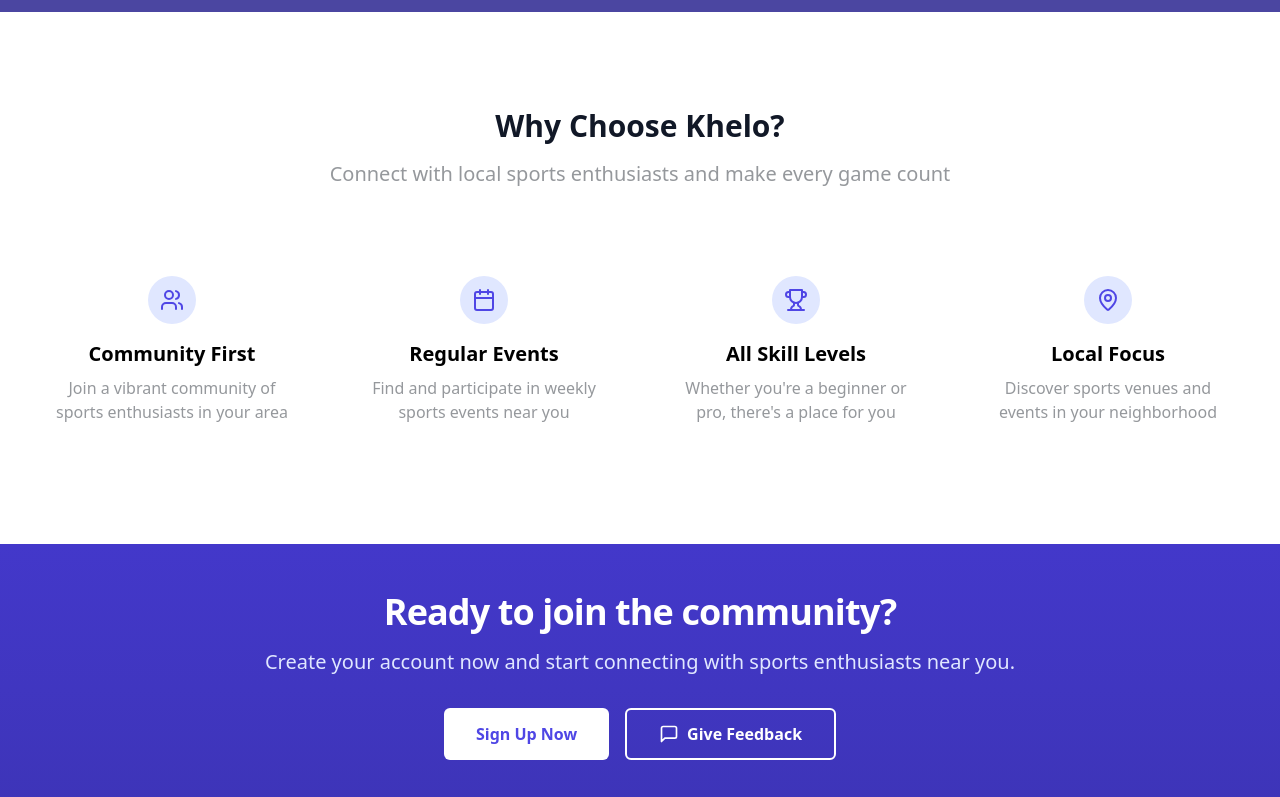
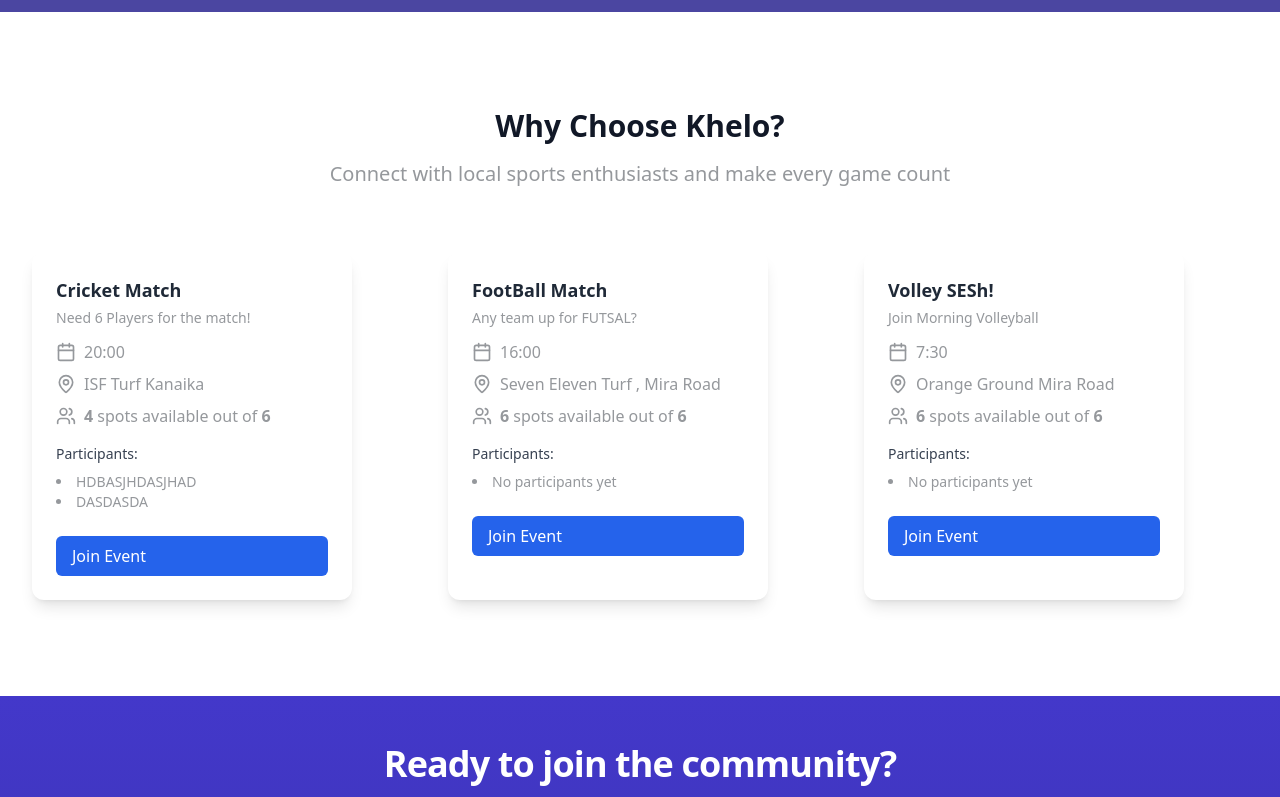
Before and after one commit to EM-brijesh/khel_fron, a React (Vite) app: page / in a window 1280 px wide. Shown: the part 536-1333 px from the top of the page. Built offline with nearby package versions, Linux system fonts and the light colour scheme; grey boxes are pictures that could not be loaded.

Commit message:
card_view_added

```diff
--- a/src/components/Features.tsx
+++ b/src/components/Features.tsx
@@ -1,21 +1,8 @@
 import React from 'react';
-import { Users, Calendar, Trophy, MapPin } from 'lucide-react';
 
-interface FeatureProps {
-  icon: React.ReactNode;
-  title: string;
-  description: string;
-}
+import Card from './StaticCard';
 
-const Feature = ({ icon, title, description }: FeatureProps) => (
-  <div className="flex flex-col items-center text-center p-6">
-    <div className="bg-indigo-100 p-3 rounded-full mb-4">
-      {icon}
-    </div>
-    <h3 className="text-xl font-semibold mb-2">{title}</h3>
-    <p className="text-gray-600">{description}</p>
-  </div>
-);
+
 
 export const Features = () => {
   return (
@@ -25,7 +12,34 @@
           <h2 className="text-3xl font-bold text-gray-900">Why Choose Khelo?</h2>
           <p className="mt-4 text-xl text-gray-600">Connect with local sports enthusiasts and make every game count</p>
         </div>
-        <div className="grid grid-cols-1 md:grid-cols-2 lg:grid-cols-4 gap-8">
+
+        <div className="grid grid-cols-3 gap-8">
+                  {/* Cards only on Home page */}
+                  <Card
+                    title="Cricket Match"
+                    desc="Need 6 Players for the match!"
+                    date="20:00"
+                    location="ISF Turf Kanaika"
+                    vacant={6} isFull={false} participants={['HDBASJHDASJHAD' , 'DASDASDA']}                  />
+                  <Card
+                    title="FootBall Match"
+                    desc="Any team up for FUTSAL?"
+                    date="16:00"
+                    location="Seven Eleven Turf , Mira Road"
+                    vacant={6} isFull={false} participants={[]}
+                  />
+                  <Card
+                    title="Volley SESh!"
+                    desc="Join Morning Volleyball"
+                    date="7:30"
+                    location="Orange Ground Mira Road"
+                    vacant={6} isFull={false} participants={[]}
+                  />
+                </div>
+
+
+
+        {/* <div className="grid grid-cols-1 md:grid-cols-2 lg:grid-cols-4 gap-8">
           <Feature
             icon={<Users className="w-6 h-6 text-indigo-600" />}
             title="Community First"
@@ -46,7 +60,7 @@
             title="Local Focus"
             description="Discover sports venues and events in your neighborhood"
           />
-        </div>
+        </div> */}
       </div>
     </div>
   );
--- /dev/null
+++ b/src/components/StaticCard.tsx
@@ -0,0 +1,74 @@
+import React from "react";
+import { Calendar, MapPin, Users } from "lucide-react";
+import { useNavigate } from "react-router-dom";
+
+interface CardProps {
+  title: string;
+  desc: string;
+  date: string;
+  location: string;
+  isFull: boolean;
+  participants: string[];
+  vacant: number; // Total spots available for the event
+}
+
+const Card: React.FC<CardProps> = ({
+  title,
+  desc,
+  date,
+  location,
+  isFull,
+  participants,
+  vacant,
+}) => {
+  const availableSpots = vacant - participants.length;
+  const navigate = useNavigate();
+
+  return (
+    <div className="flex flex-col bg-white shadow-lg rounded-xl p-6 w-80">
+      <h2 className="text-lg font-semibold text-gray-800">{title}</h2>
+      <p className="text-sm text-gray-600 mt-1">{desc}</p>
+      <div className="flex items-center text-gray-600 mt-3">
+        <Calendar className="w-5 h-5 mr-2" />
+        <span>{date}</span>
+      </div>
+      <div className="flex items-center text-gray-600 mt-2">
+        <MapPin className="w-5 h-5 mr-2" />
+        <span>{location}</span>
+      </div>
+      <div className="flex items-center text-gray-600 mt-2">
+        <Users className="w-5 h-5 mr-2" />
+        <span>
+          <strong>{availableSpots}</strong> spots available out of{" "}
+          <strong>{vacant}</strong>
+        </span>
+      </div>
+      <div className="mt-4">
+        <h3 className="text-gray-700 text-sm font-medium">Participants:</h3>
+        <ul className="text-sm text-gray-600 list-disc list-inside mt-2">
+          {participants.length > 0 ? (
+            participants.map((participant, index) => (
+              <li key={index}>{participant}</li>
+            ))
+          ) : (
+            <li>No participants yet</li>
+          )}
+        </ul>
+      </div>
+      {/* <button
+      className="mt-6 px-4 py-2 w-full rounded-md text-white font-medium bg-blue-600 hover:bg-blue-700"
+      onClick={() => navigate("/Dashboard")} // Replace "/target-page" with your desired route
+    >
+      Join Event
+    </button> */}
+    <div
+      className="mt-6 px-4 py-2 w-full rounded-md text-white font-medium bg-blue-600 hover:bg-blue-700"
+
+    >
+      Join Event
+    </div>
+    </div>
+  );
+};
+
+export default Card;
```
